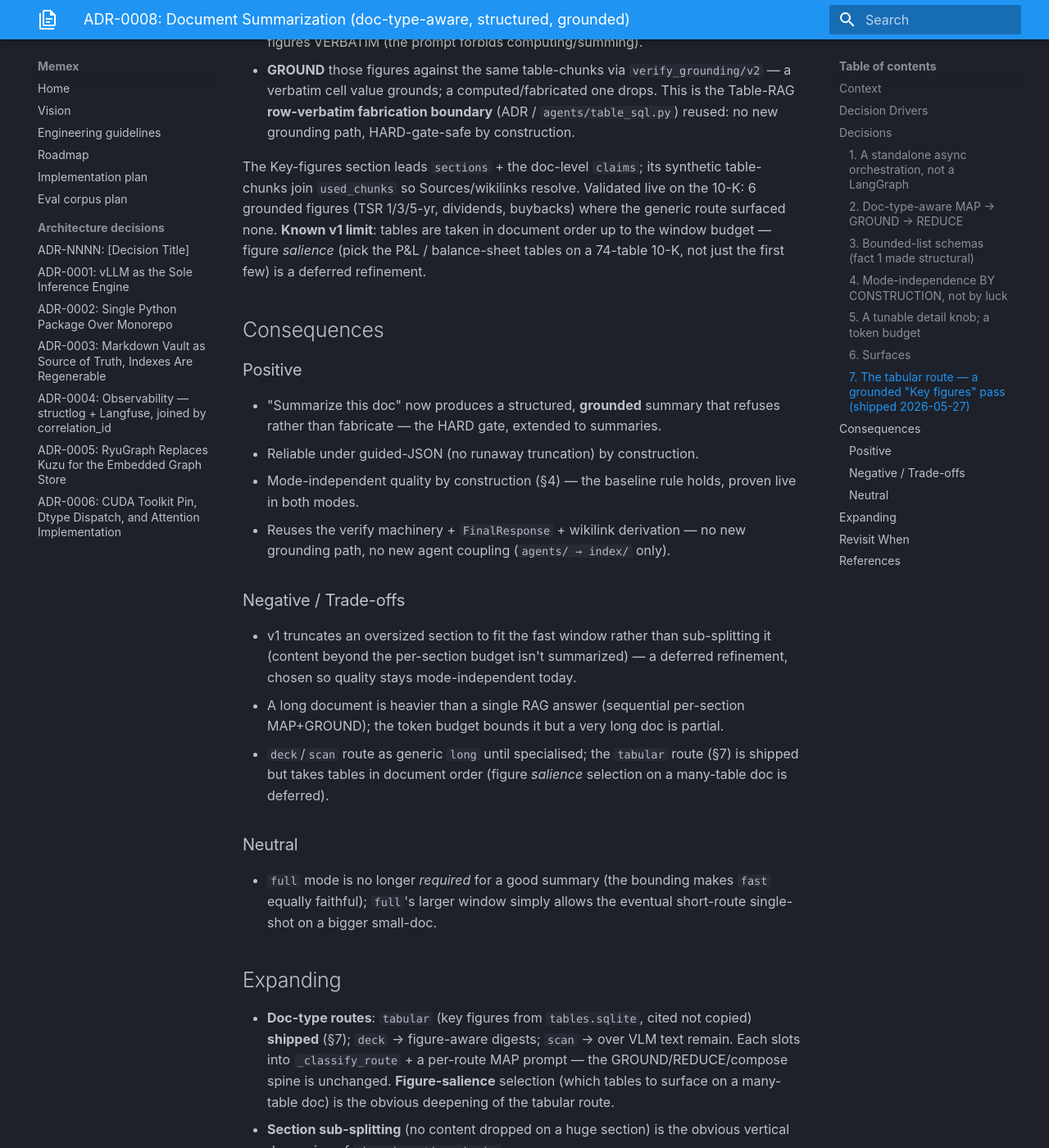
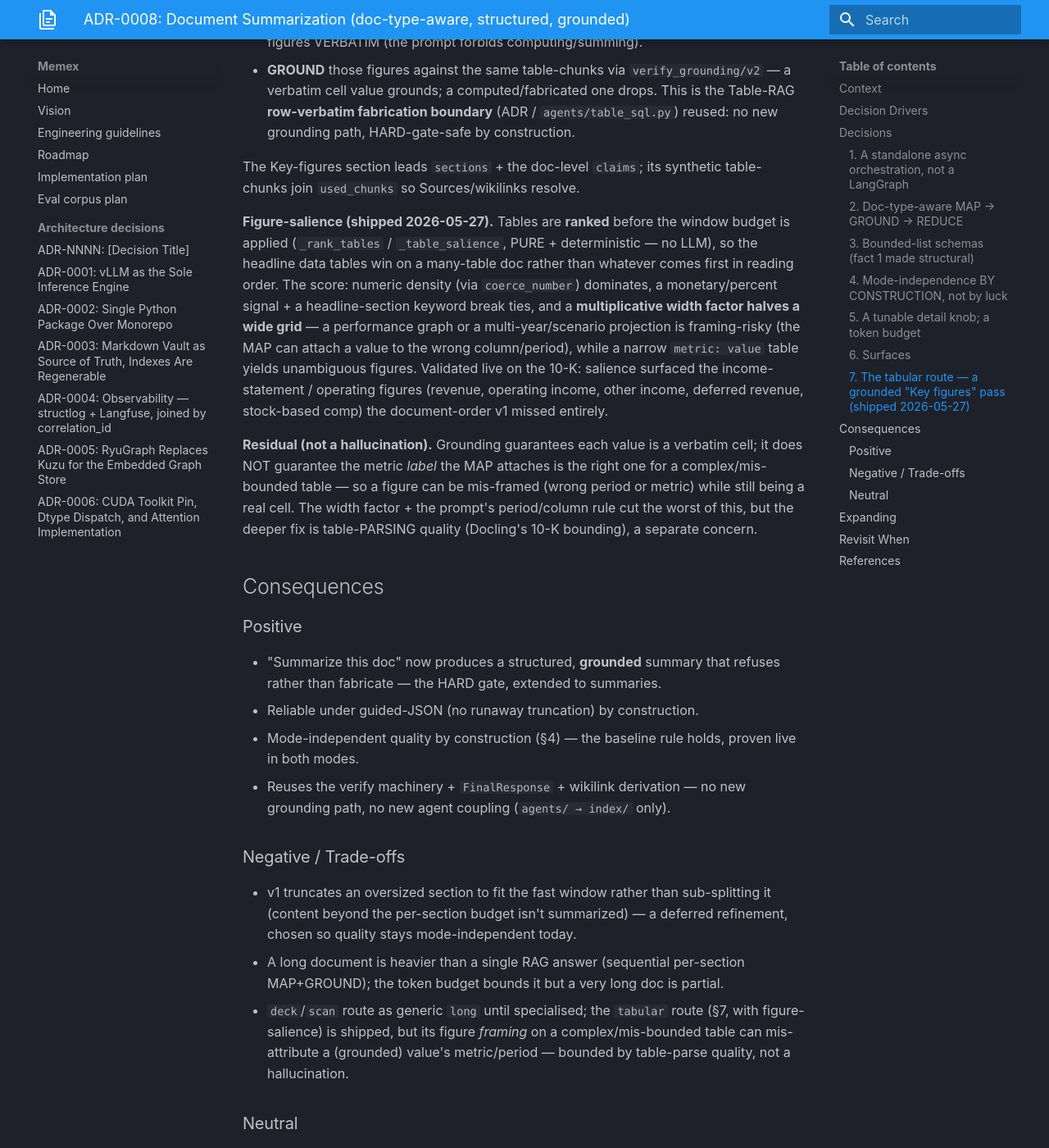
Before and after one commit to Zenetusken/memex, an MkDocs documentation site: the page built from docs/adr/0008-document-summarization.md, in a window 1280 px wide and 1400 px high, scrolled down 3963 px. Shown: the whole window at 82% size. Built offline with MkDocs 1.6.1 and Material for MkDocs 9.7.7, drawn with Linux system fonts in a browser that asks for light colours; some of the changed text lies outside the part shown.

Commit message:
agents: figure-salience for the tabular summary route (ADR-0008 §7)
The tabular route took tables in document order, so a 74-table 10-K surfaced the
front capital-return tables and missed the income statement. Now rank tables by a
PURE deterministic salience score before the window budget (`_rank_tables` /
`_table_salience`, no LLM): numeric density (`coerce_number`) dominates,
monetary/% + a headline-section keyword break ties, and a MULTIPLICATIVE width
factor halves a framing-risky wide grid (perf-graph / multi-year projection — a
subtractive penalty is swamped by the grid's high numeric density).

Live on the 10-K: now surfaces grounded revenue / operating-income / other-income
/ deferred-revenue / stock-comp figures the document-order v1 missed. A prompt
clause (name the metric + period; skip a bare entity:number perf-graph row) cuts
the worst framing noise. Residual: figure framing on a complex/mis-bounded table
can mis-attribute a grounded value's metric/period — table-parse quality, not a
hallucination (the HARD gate holds — every value is a verbatim cell).

+5 tests (849 total), pyright 0/0, ruff clean. ADR-0008 §7 + spec + ROADMAP + CLAUDE.

Co-Authored-By: Claude Opus 4.7 (1M context) <noreply@anthropic.com>

```diff
--- a/docs/adr/0008-document-summarization.md
+++ b/docs/adr/0008-document-summarization.md
@@ -155,11 +155,26 @@ must not starve them):
   reused: no new grounding path, HARD-gate-safe by construction.
 
 The Key-figures section leads `sections` + the doc-level `claims`; its synthetic
-table-chunks join `used_chunks` so Sources/wikilinks resolve. Validated live on
-the 10-K: 6 grounded figures (TSR 1/3/5-yr, dividends, buybacks) where the generic
-route surfaced none. **Known v1 limit**: tables are taken in document order up to
-the window budget — figure *salience* (pick the P&L / balance-sheet tables on a
-74-table 10-K, not just the first few) is a deferred refinement.
+table-chunks join `used_chunks` so Sources/wikilinks resolve.
+
+**Figure-salience (shipped 2026-05-27).** Tables are **ranked** before the window
+budget is applied (`_rank_tables` / `_table_salience`, PURE + deterministic — no
+LLM), so the headline data tables win on a many-table doc rather than whatever
+comes first in reading order. The score: numeric density (via `coerce_number`)
+dominates, a monetary/percent signal + a headline-section keyword break ties, and a
+**multiplicative width factor halves a wide grid** — a performance graph or a
+multi-year/scenario projection is framing-risky (the MAP can attach a value to the
+wrong column/period), while a narrow `metric: value` table yields unambiguous
+figures. Validated live on the 10-K: salience surfaced the income-statement /
+operating figures (revenue, operating income, other income, deferred revenue,
+stock-based comp) the document-order v1 missed entirely.
+
+**Residual (not a hallucination).** Grounding guarantees each value is a verbatim
+cell; it does NOT guarantee the metric *label* the MAP attaches is the right one
+for a complex/mis-bounded table — so a figure can be mis-framed (wrong period or
+metric) while still being a real cell. The width factor + the prompt's
+period/column rule cut the worst of this, but the deeper fix is table-PARSING
+quality (Docling's 10-K bounding), a separate concern.
 
 ## Consequences
 
@@ -181,8 +196,9 @@ the window budget — figure *salience* (pick the P&L / balance-sheet tables on
 - A long document is heavier than a single RAG answer (sequential per-section
   MAP+GROUND); the token budget bounds it but a very long doc is partial.
 - `deck`/`scan` route as generic `long` until specialised; the `tabular` route
-  (§7) is shipped but takes tables in document order (figure *salience* selection
-  on a many-table doc is deferred).
+  (§7, with figure-salience) is shipped, but its figure *framing* on a
+  complex/mis-bounded table can mis-attribute a (grounded) value's metric/period —
+  bounded by table-parse quality, not a hallucination.
 
 ### Neutral
 
@@ -193,11 +209,11 @@ the window budget — figure *salience* (pick the P&L / balance-sheet tables on
 ## Expanding
 
 - **Doc-type routes**: `tabular` (key figures from `tables.sqlite`, cited not
-  copied) **shipped** (§7); `deck` → figure-aware digests; `scan` → over VLM text
-  remain. Each slots into `_classify_route` + a per-route MAP prompt — the
-  GROUND/REDUCE/compose spine is unchanged. **Figure-salience** selection (which
-  tables to surface on a many-table doc) is the obvious deepening of the tabular
-  route.
+  copied, **with figure-salience ranking**) **shipped** (§7); `deck` → figure-aware
+  digests; `scan` → over VLM text remain. Each slots into `_classify_route` + a
+  per-route MAP prompt — the GROUND/REDUCE/compose spine is unchanged. The tabular
+  route's next deepening is **figure-framing** robustness on complex/mis-bounded
+  tables (better table parsing + label-attribution), not selection.
 - **Section sub-splitting** (no content dropped on a huge section) is the obvious
   vertical deepening of `_bound_section_chunks`.
 - This is the structured-summary **capability tier** ADR-0007 §"Expanding
```
Also changed, not shown: docs/ROADMAP.md (+1 -1 lines), docs/specs/document-summarization.md (+18 -12 lines), src/memex/CLAUDE.md (+1 -1 lines), src/memex/prompts/summarize_tabular/v1.md (+7 -3 lines), 2 other files.
